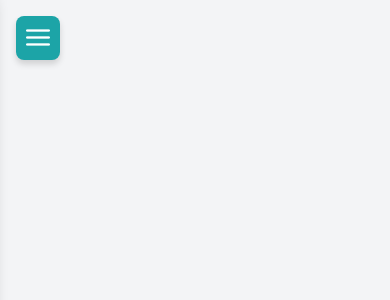
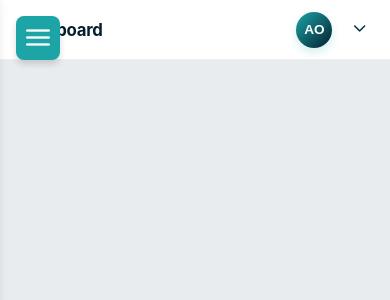
Before and after one commit to OneClinicWebDev/frontend, a Vue app in the folder one-clinic-vue/: page /app in a window 390 px wide. Shown: the top 300 px of the page. Built offline with nearby package versions, Linux system fonts and the light colour scheme.

Commit message:
Componente Header Criado para o SystemLayout

```diff
--- /dev/null
+++ b/one-clinic-vue/src/assets/layouts/Components/Header.vue
@@ -0,0 +1,311 @@
+<template>
+  <header class="system-header">
+    <div class="header-left">
+      <h1>{{ pageTitle }}</h1>
+    </div>
+
+    <div class="header-right">
+      <div class="user-menu" ref="menuRef">
+        <button class="user-button" @click="toggleMenu">
+          <div class="avatar">
+            {{ initials }}
+          </div>
+
+          <div class="user-info">
+            <span class="user-name">{{ userName }}</span>
+          </div>
+
+          <i
+            class="pi"
+            :class="menuOpen ? 'pi-chevron-up' : 'pi-chevron-down'"
+          ></i>
+        </button>
+
+        <Transition name="dropdown">
+          <div v-if="menuOpen" class="dropdown-menu">
+            <button class="dropdown-item">
+              <i class="pi pi-user"></i>
+              <span>Meu Perfil</span>
+            </button>
+
+            <button class="dropdown-item">
+              <i class="pi pi-cog"></i>
+              <span>Configurações</span>
+            </button>
+
+            <div class="dropdown-divider"></div>
+
+            <button class="dropdown-item logout">
+              <i class="pi pi-sign-out"></i>
+              <span>Sair</span>
+            </button>
+          </div>
+        </Transition>
+      </div>
+    </div>
+  </header>
+</template>
+
+<script setup>
+import { computed, ref, onMounted, onBeforeUnmount } from 'vue'
+import { useRoute } from 'vue-router'
+
+const route = useRoute()
+
+const menuOpen = ref(false)
+const menuRef = ref(null)
+
+const userName = ref('Ana Olichta')
+
+const initials = computed(() => {
+  return userName.value
+    .split(' ')
+    .slice(0, 2)
+    .map(nome => nome[0])
+    .join('')
+    .toUpperCase()
+})
+
+const pageTitle = computed(() => {
+  return route.name || 'Dashboard'
+})
+
+const toggleMenu = () => {
+  menuOpen.value = !menuOpen.value
+}
+
+const handleClickOutside = (event) => {
+  if (
+    menuRef.value &&
+    !menuRef.value.contains(event.target)
+  ) {
+    menuOpen.value = false
+  }
+}
+
+onMounted(() => {
+  document.addEventListener('click', handleClickOutside)
+})
+
+onBeforeUnmount(() => {
+  document.removeEventListener('click', handleClickOutside)
+})
+</script>
+
+<style scoped>
+.system-header {
+  height: 64px;
+  min-height: 64px;
+
+  display: flex;
+  align-items: center;
+  justify-content: space-between;
+
+  padding: 0 1.5rem;
+
+  background: var(--branco);
+  border-bottom: 1px solid rgba(0, 0, 0, 0.06);
+
+  position: sticky;
+  top: 0;
+  z-index: 100;
+}
+
+.header-left {
+  display: flex;
+  align-items: center;
+}
+
+.header-left h1 {
+  margin: 0;
+
+  color: var(--cor-escura);
+
+  font-size: 1.45rem;
+  font-weight: 700;
+  letter-spacing: -0.02em;
+}
+
+.header-right {
+  display: flex;
+  align-items: center;
+}
+
+.user-menu {
+  position: relative;
+}
+
+.user-button {
+  display: flex;
+  align-items: center;
+  gap: 0.65rem;
+
+  background: transparent;
+  border: none;
+
+  cursor: pointer;
+
+  padding: 0.35rem 0.5rem;
+  border-radius: 10px;
+
+  transition: all 0.25s ease;
+}
+
+.user-button:hover {
+  background: rgba(28, 164, 167, 0.08);
+}
+
+.avatar {
+  width: 40px;
+  height: 40px;
+
+  border-radius: 50%;
+
+  display: flex;
+  align-items: center;
+  justify-content: center;
+
+  font-size: 0.95rem;
+  font-weight: 700;
+
+  color: var(--branco);
+
+  background: linear-gradient(
+    135deg,
+    var(--cor-primaria),
+    var(--cor-escura)
+  );
+
+  box-shadow: 0 4px 10px rgba(28, 164, 167, 0.2);
+}
+
+.user-info {
+  display: flex;
+  flex-direction: column;
+  align-items: flex-start;
+}
+
+.user-name {
+  color: var(--cor-escura);
+  font-weight: 600;
+  font-size: 0.9rem;
+}
+
+.user-button > i {
+  font-size: 0.8rem;
+  color: var(--cor-secundaria);
+}
+
+.dropdown-menu {
+  position: absolute;
+
+  top: calc(100% + 10px);
+  right: 0;
+
+  width: 240px;
+
+  background: var(--branco);
+
+  border-radius: 14px;
+
+  border: 1px solid rgba(0, 0, 0, 0.06);
+
+  box-shadow:
+    0 10px 30px rgba(0, 0, 0, 0.08),
+    0 2px 8px rgba(0, 0, 0, 0.04);
+
+  overflow: hidden;
+
+  z-index: 999;
+}
+
+.dropdown-item {
+  width: 100%;
+
+  display: flex;
+  align-items: center;
+  gap: 0.9rem;
+
+  background: transparent;
+  border: none;
+
+  padding: 1rem 1.1rem;
+
+  cursor: pointer;
+
+  color: var(--cor-escura);
+
+  font-size: 0.95rem;
+  font-weight: 500;
+
+  transition: all 0.2s ease;
+}
+
+.dropdown-item i {
+  font-size: 1rem;
+  color: var(--cor-secundaria);
+}
+
+.dropdown-item:hover {
+  background: rgba(28, 164, 167, 0.08);
+}
+
+.dropdown-divider {
+  height: 1px;
+  background: rgba(0, 0, 0, 0.08);
+}
+
+.logout {
+  color: #ef4444;
+}
+
+.logout i {
+  color: #ef4444;
+}
+
+.dropdown-enter-active,
+.dropdown-leave-active {
+  transition: all 0.2s ease;
+}
+
+.dropdown-enter-from,
+.dropdown-leave-to {
+  opacity: 0;
+  transform: translateY(-8px);
+}
+
+@media (max-width: 768px) {
+  .system-header {
+    padding: 0 1rem;
+  }
+
+  .header-left h1 {
+    font-size: 1.2rem;
+  }
+
+  .user-name {
+    display: none;
+  }
+
+  .dropdown-menu {
+    width: 220px;
+  }
+}
+
+@media (max-width: 480px) {
+  .system-header {
+    height: 60px;
+    min-height: 60px;
+  }
+
+  .header-left h1 {
+    font-size: 1.05rem;
+  }
+
+  .avatar {
+    width: 36px;
+    height: 36px;
+    font-size: 0.85rem;
+  }
+}
+</style>
--- a/one-clinic-vue/src/assets/layouts/SystemLayout.vue
+++ b/one-clinic-vue/src/assets/layouts/SystemLayout.vue
@@ -1,17 +1,51 @@
 <template>
   <div class="system-layout">
     <Sidebar />
-    <main class="main-content">
-      <router-view />
-    </main>
+
+    <div class="content-wrapper">
+      <Header />
+
+      <main class="main-content">
+        <router-view />
+      </main>
+    </div>
   </div>
 </template>
 
 <script setup>
 import Sidebar from './Components/Sidebar.vue'
+import Header from './Components/Header.vue'
 </script>
 
-<style>
-.system-layout { display: flex; min-height: 100vh; background: #F3F4F6; }
-.main-content { flex: 1; padding: 2rem; overflow-y: auto; }
+<style scoped>
+.system-layout {
+  display: flex;
+  min-height: 100vh;
+  background: var(--cor-fundo, #f3f4f6);
+}
+
+.content-wrapper {
+  flex: 1;
+  min-width: 0;
+
+  display: flex;
+  flex-direction: column;
+
+  overflow: hidden;
+}
+
+.main-content {
+  flex: 1;
+
+  padding: 1.5rem;
+
+  overflow-y: auto;
+  overflow-x: hidden;
+}
+
+@media (max-width: 768px) {
+  .main-content {
+    padding: 1rem;
+  }
+}
 </style>
--- a/one-clinic-vue/src/router/index.js
+++ b/one-clinic-vue/src/router/index.js
@@ -2,6 +2,7 @@ import { createRouter, createWebHistory } from 'vue-router'
 
 import Home from '../assets/pages/Home/Home.vue'
 import SystemLayout from '../assets/layouts/SystemLayout.vue'
+
 import Dashboard from '../assets/pages/Dashboard/Dashboard.vue'
 import Agenda from '../assets/pages/Agenda/Agenda.vue'
 import Atendimentos from '../assets/pages/Atendimentos/Atendimentos.vue'
@@ -16,44 +17,73 @@ const routes = [
     name: 'Home',
     component: Home
   },
+
   {
     path: '/app',
     component: SystemLayout,
+
     children: [
       {
         path: 'dashboard',
         name: 'Dashboard',
-        component: Dashboard
+        component: Dashboard,
+        meta: {
+          title: 'Dashboard'
+        }
       },
+
       {
         path: 'agenda',
         name: 'Agenda',
-        component: Agenda
+        component: Agenda,
+        meta: {
+          title: 'Agenda'
+        }
       },
+
       {
         path: 'atendimentos',
         name: 'Atendimentos',
-        component: Atendimentos
+        component: Atendimentos,
+        meta: {
+          title: 'Atendimentos'
+        }
       },
+
       {
         path: 'clientes',
         name: 'Clientes',
-        component: Clientes
+        component: Clientes,
+        meta: {
+          title: 'Clientes'
+        }
       },
+
       {
         path: 'estoque',
         name: 'Estoque',
-        component: Estoque
+        component: Estoque,
+        meta: {
+          title: 'Estoque'
+        }
       },
+
       {
         path: 'financeiro',
         name: 'Financeiro',
-        component: Financeiro
+        component: Financeiro,
+        meta: {
+          title: 'Financeiro'
+        }
       },
+
       {
-        path: 'Colaboradores',
+        path: 'colaboradores',
         name: 'Colaboradores',
-        component: Colaboradores
+        component: Colaboradores,
+        meta: {
+          title: 'Colaboradores'
+        }
       }
     ]
   }
```
